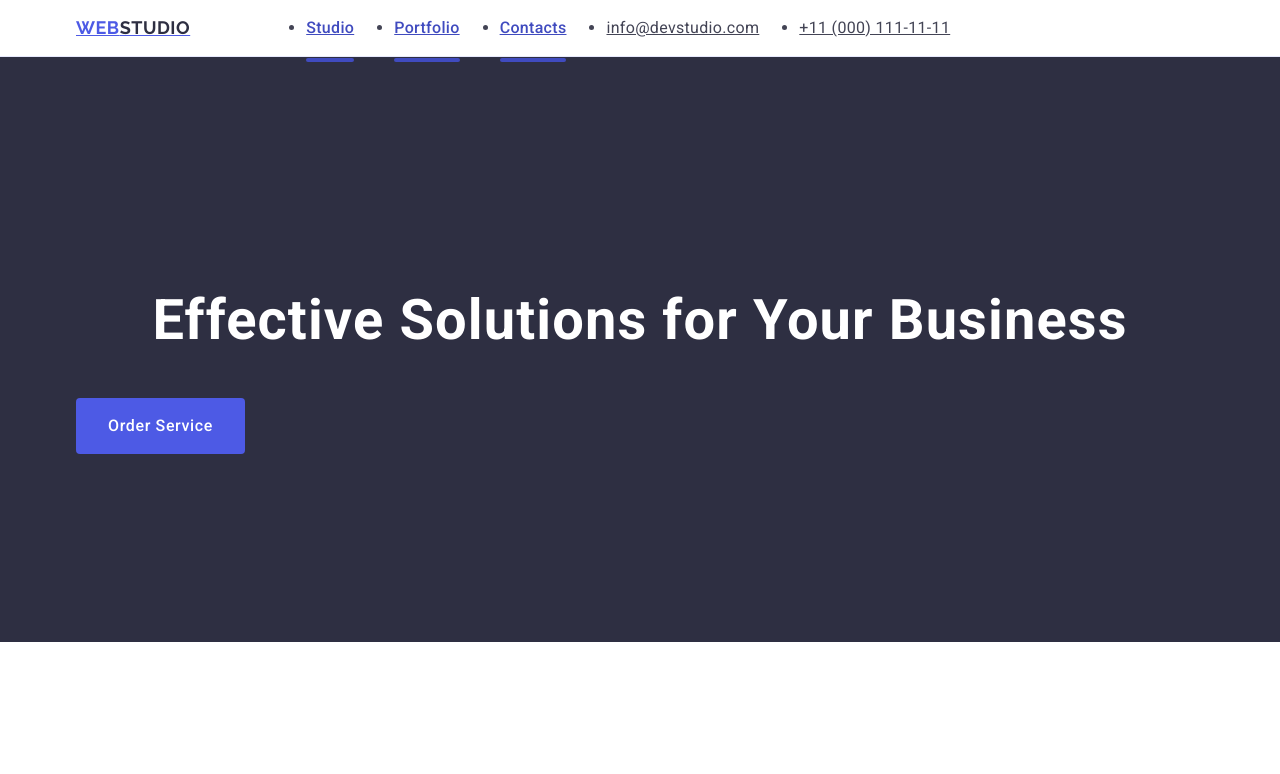
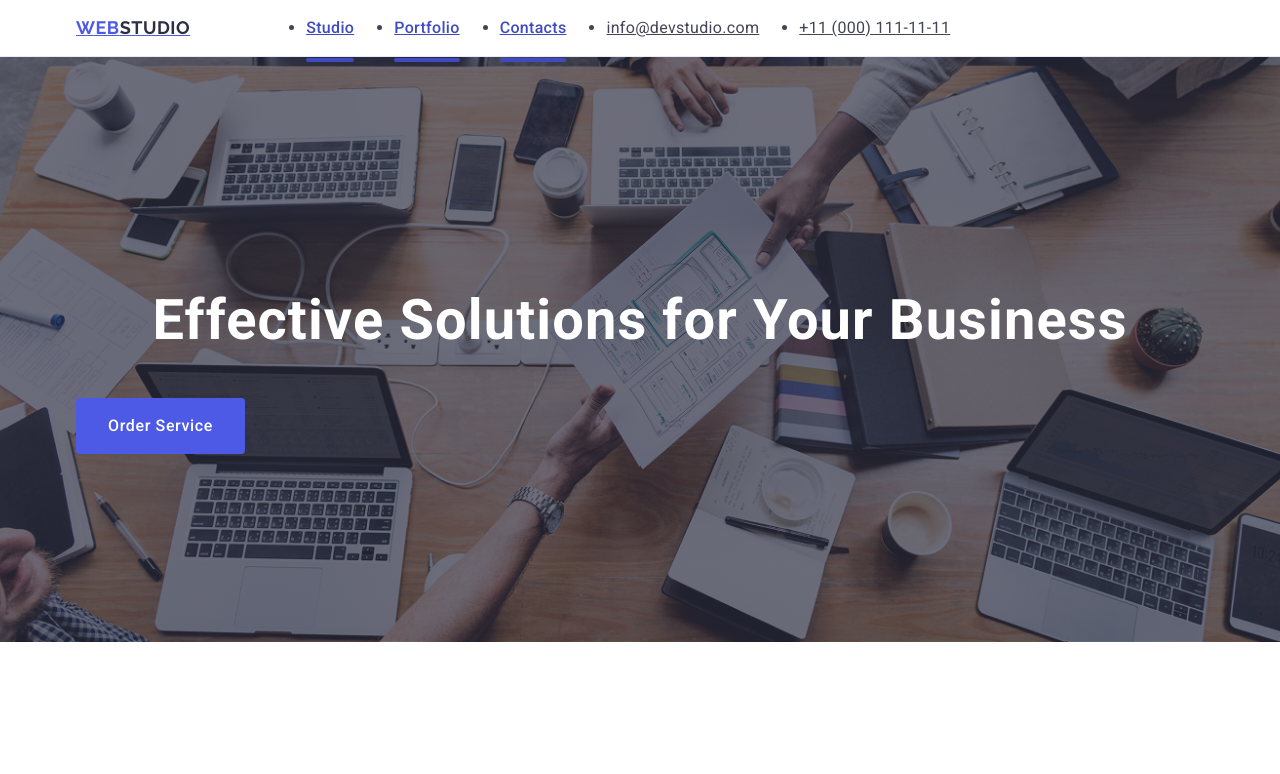
Before and after one commit to cukulata/goit-markup-hw-04, a plain HTML site: page index.html in a window 1280 px wide. Shown: the top 774 px of the page. Drawn offline with nearby package versions, Linux system fonts and the light colour scheme; the site is published under a folder, as on GitHub Pages, so addresses that start at the root find nothing.

Commit message:
lab. main dep.

```diff
--- a/css/style.css
+++ b/css/style.css
@@ -100,7 +100,9 @@ color: #434455;
 .main-section {
     background-color: #2e2f42;
     padding: 188px 0;
-    background-image: linear-gradient(rgba(46, 47, 66, 0.7), rgba(46, 47, 66, 0.7)), url(/images/people-office.jpg);
+    max-width: 1440px;
+    margin: 0 auto;
+    background-image: linear-gradient(rgba(46, 47, 66, 0.7), rgba(46, 47, 66, 0.7)), url(../people-office.jpg);
     background-repeat: no-repeat;
     background-position: center;
     background-size: cover;
```
Also changed, not shown: people-office.jpg (renamed from images/people-office.jpg).
